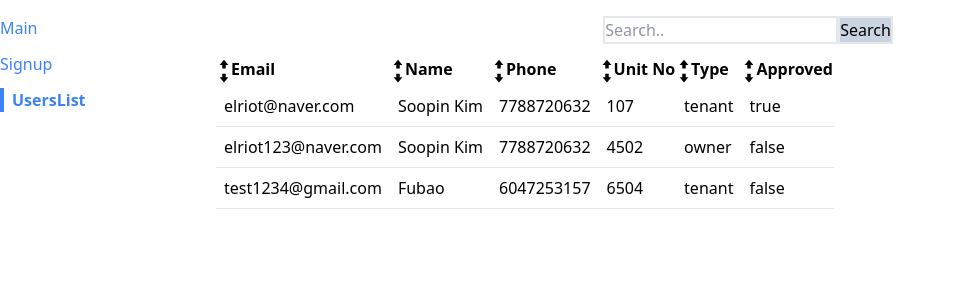
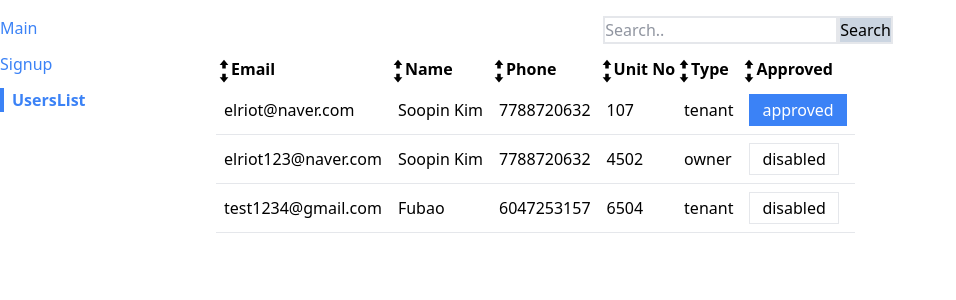
Before and after one commit to elriot/condo, a React (Create React App) app: page /userslist in a window 1280 px wide. Shown: the top 300 px of the page, without its empty margins (0-956 px from the left). Built offline with nearby package versions, Linux system fonts and the light colour scheme; data requests are answered from the project's data file.

Commit message:
before add updateUsers.js

```diff
--- a/src/component/UsersList.js
+++ b/src/component/UsersList.js
@@ -5,6 +5,7 @@ import Table from "./Table";
 import SearchBar from './SearchBar';
 import { changeSearchTerm } from '../store/slices/usersSlice'
 import SortableTable from "./SortableTable";
+import Button from "./Button"
 
 function UsersList() {
     const [search, setSearch] = useState("");
@@ -26,6 +27,23 @@ function UsersList() {
         return <div>Error fetching data..</div>
     }
 
+    // Redux action
+    function toggleApproved(user) {
+        return { type: "TOGGLE_APPROVED", payload: user };
+    }
+
+    // Add this event handler
+    const handleToggleApproved = (user) => {
+        console.log("test", user.approved);
+        dispatch(toggleApproved(user));
+    }
+    const getApprovedButton = (user) => {
+        if(user.approved){
+            return <Button onClick={() => handleToggleApproved(user)} primary>approved</Button>
+        } else {
+            return <Button onClick={() => handleToggleApproved(user)}>disabled</Button>
+        }
+    }
     const config = [
         { label: 'Email', render: (user) => user.email, sortValue: (user) => user.email },
         { label: 'Name', render: (user) => user.name , sortValue: (user) => user.name},
@@ -34,7 +52,7 @@ function UsersList() {
         { label: 'Type', render: (user) => user.type, sortValue: (user) => user.type },
         {
             label: 'Approved',
-            render: (user) => <div>{String(user.approved)}</div>,
+            render: (user) => getApprovedButton(user),
             sortValue: (user) => user.approved
         }
     ]
--- a/src/hooks/use-users-context.js
+++ /dev/null
@@ -1,6 +0,0 @@
-// import { useContext } from "react";
-// import UsersContext from "../context/users";
-// function useUsersContext(){
-//     return useContext(UsersContext);
-// }
-// export default useUsersContext;
--- /dev/null
+++ b/src/store/thunks/updateUsers.js
@@ -0,0 +1,11 @@
+import { createAsyncThunk } from "@reduxjs/toolkit"
+import axios from "axios";
+import { getServerPath } from "../../lib/paths";
+
+
+const addUser = createAsyncThunk('users/update', async (data) => {
+    const response = await axios.post(getServerPath('users'), data);
+    return response.data;
+});
+
+export {addUser}
```
